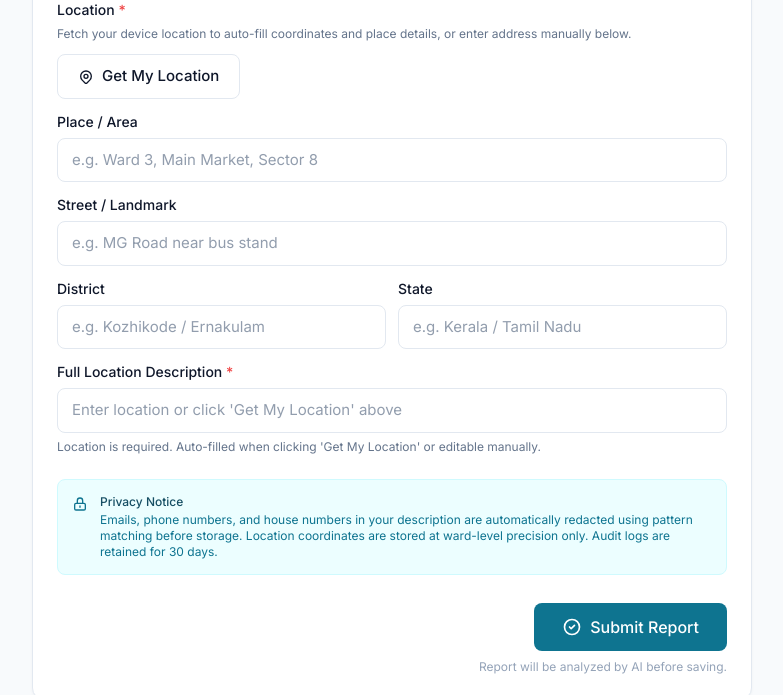
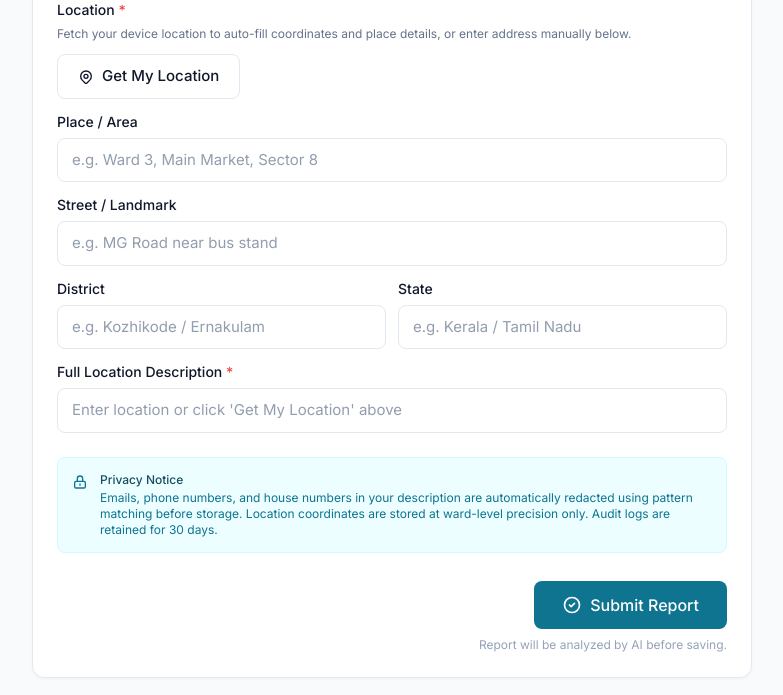
Before and after one commit to noufanvp/JanRakshak_AI, a Django app: page /report/ in a window 1280 px wide. Shown: the part 798-1493 px from the top of the page, without its empty margins (248-1031 px from the left). Run offline with Django 5.2, Linux system fonts and the light colour scheme; parts of the project's set-up code (start-up, migrations or seed data) failed here and were passed over; some libraries are stand-ins or nearby versions.

Commit message:
style: remove location hint text below full location description

```diff
--- a/templates/portal/report_issue.html
+++ b/templates/portal/report_issue.html
@@ -176,10 +176,7 @@ flooding — with AI-powered triage and automatic department routing.{% endblock
                             Full Location Description <span class="text-red-500" aria-hidden="true">*</span>
                             <span class="sr-only">(required)</span>
                         </label>
-                        <input type="text" id="field-location" name="location" class="form-input" placeholder="Enter location or click 'Get My Location' above" aria-describedby="location-hint" maxlength="250" required />
-                        <p id="location-hint" class="mt-1.5 text-xs text-slate-500">
-                            Location is required. Auto-filled when clicking 'Get My Location' or editable manually.
-                        </p>
+                        <input type="text" id="field-location" name="location" class="form-input" placeholder="Enter location or click 'Get My Location' above" maxlength="250" required />
                     </div>
                 </div>
                 </fieldset>
```
